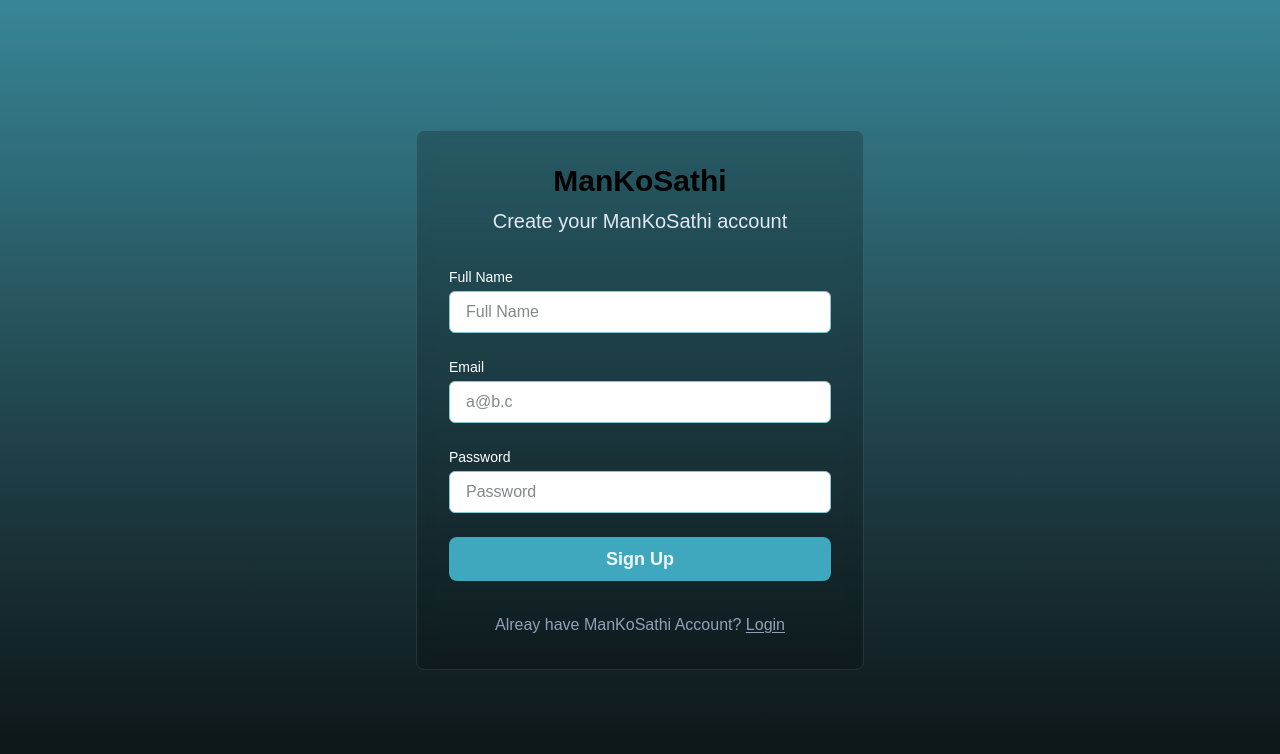
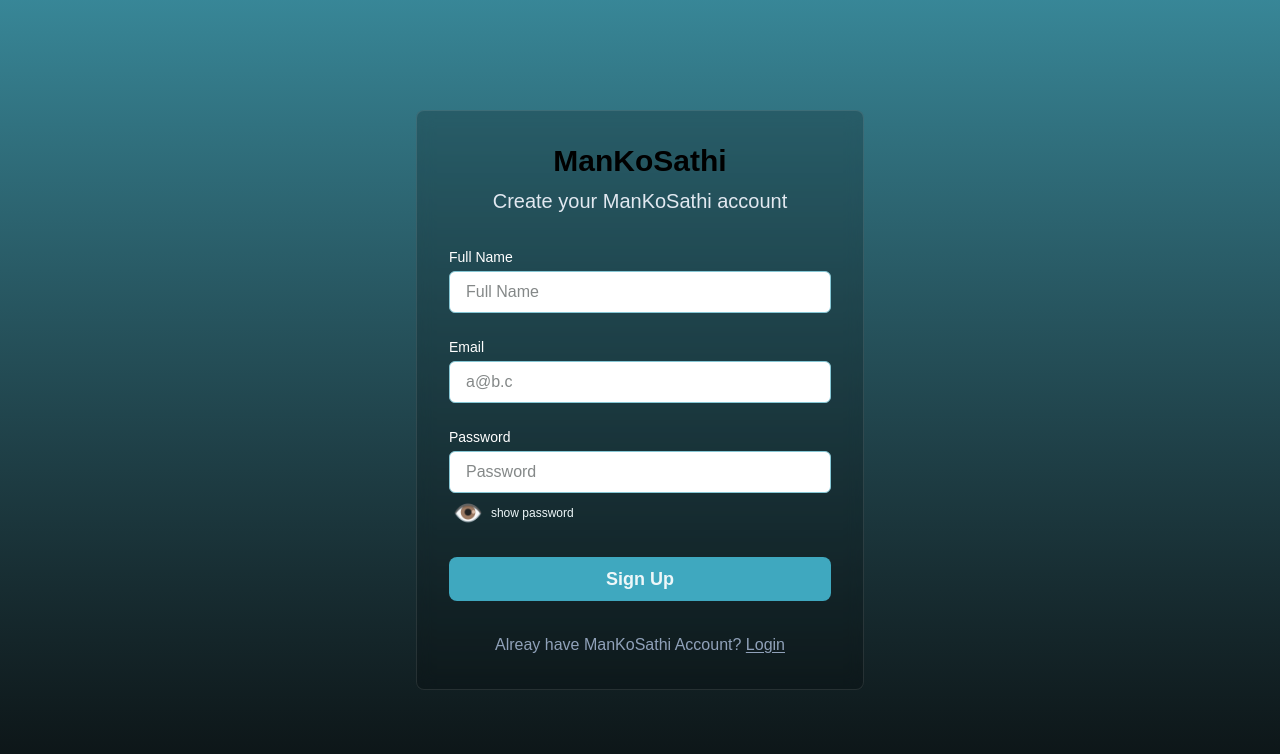
Before and after one commit to theAugust1st/ManKoSathi, a React (Vite) app in the folder client/: page /register in a window 1280 px wide. Shown: the top 754 px of the page. Built offline with nearby package versions, Linux system fonts and the light colour scheme.

Commit message:
feat: Implement show password

```diff
--- a/client/src/components/ui/Input.tsx
+++ b/client/src/components/ui/Input.tsx
@@ -1,15 +1,25 @@
-import { type UseFormRegister, type FieldError } from "react-hook-form"
+import { useState } from "react";
+import { type UseFormRegister, type FieldError } from "react-hook-form";
 type InputProps = {
-    id:string,
-    label:string,
-    placeholder:string,
-    type?:string
-    register: UseFormRegister<any> ,
-    error?: FieldError
-    bgColor?:string
-    disabled?:boolean
-}
-function Input({id,label,placeholder, type='text',bgColor, register,error,disabled}:InputProps){
+  id: string;
+  label: string;
+  placeholder: string;
+  type?: string;
+  register: UseFormRegister<any>;
+  error?: FieldError;
+  bgColor?: string;
+  disabled?: boolean;
+};
+function Input({
+  id,
+  label,
+  placeholder,
+  type = "text",
+  bgColor,
+  register,
+  error,
+  disabled,
+}: InputProps) {
   //     return(
   //         <div className="w-full">
   //             <label htmlFor={id} className={`block text-sm font-medium ${bgColor === "white"?"":'text-brand-50'}mb-1`}>{label}</label>
@@ -24,20 +34,53 @@ function Input({id,label,placeholder, type='text',bgColor, register,error,disabl
   //       )}
   //         </div>
   //     )
-    return(
+  const [isShowPassword, setIsShowPassword] = useState<boolean>(false);
+  const isPasswordField = type === "password";
+  const inputType = isPasswordField
+    ? isShowPassword
+      ? "text"
+      : "password"
+    : type;
+  return (
     <div className="w-full">
-            <label htmlFor={id} className={`block text-xs md:text-sm font-medium ${bgColor?"":'text-white'} mb-1`}>{label}</label>
-            <input type={type} id={id} placeholder={placeholder} disabled={disabled} {...register(id)} className={`w-full border border-solid text-sm md:text-base px-4 py-2 rounded-md bg-white text-brand-950 placeholder:brand-300 focus:outline-none focus:ring-2 transition-colors duration-200
-                ${error ?
-                `border-red-500 focus:border-red-500 focus:ring-red-200`:
-                `border-brand-300 focus:border-brand-500 focus:ring-brand-200`
+      <label
+        htmlFor={id}
+        className={`block text-xs md:text-sm font-medium ${
+          bgColor ? "" : "text-white"
+        } mb-1`}
+      >
+        {label}
+      </label>
+      <input
+        type={inputType}
+        id={id}
+        placeholder={placeholder}
+        disabled={disabled}
+        {...register(id)}
+        className={`w-full border border-solid text-sm md:text-base px-4 py-2 rounded-md bg-white text-brand-950 placeholder:brand-300 focus:outline-none focus:ring-2 transition-colors duration-200
+                ${
+                  error
+                    ? `border-red-500 focus:border-red-500 focus:ring-red-200`
+                    : `border-brand-300 focus:border-brand-500 focus:ring-brand-200`
                 }
-                `} />
+                `}
+      />
+      {isPasswordField && (
+        <div className="flex items-center p-1 gap-2">
+          <span
+            onClick={() => setIsShowPassword((prev) => !prev)}
+            className="text-white cursor-pointer text-2xl"
+          >
+            {isShowPassword ? "🙈" : "👁️"}
+          </span>
+          <p className="text-brand-50 text-xs">{isShowPassword ? "hide password": "show password"}</p>
+        </div>
+      )}
       {error && (
         <p className="text-red-600 text-xs mt-1">{"*" + error?.message}</p>
       )}
     </div>
-    )
+  );
 }
 
-export default Input
+export default Input;
```
Also changed, not shown: client/src/pages/Login.tsx (+53 -36 lines). Lines whose indentation alone changed are shown as unchanged.
